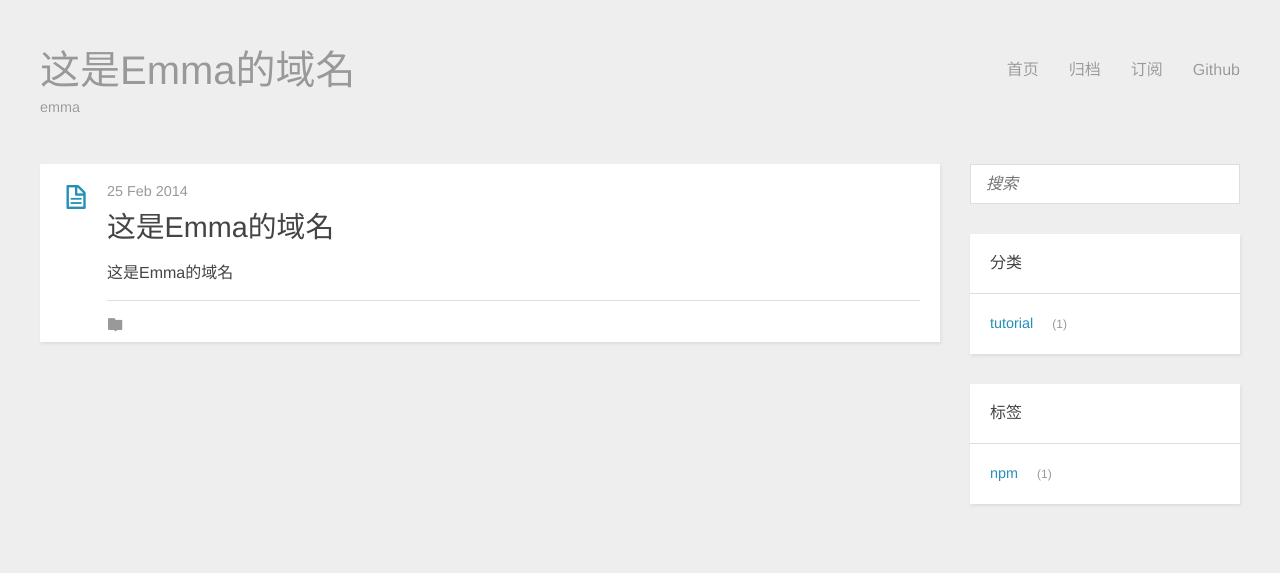
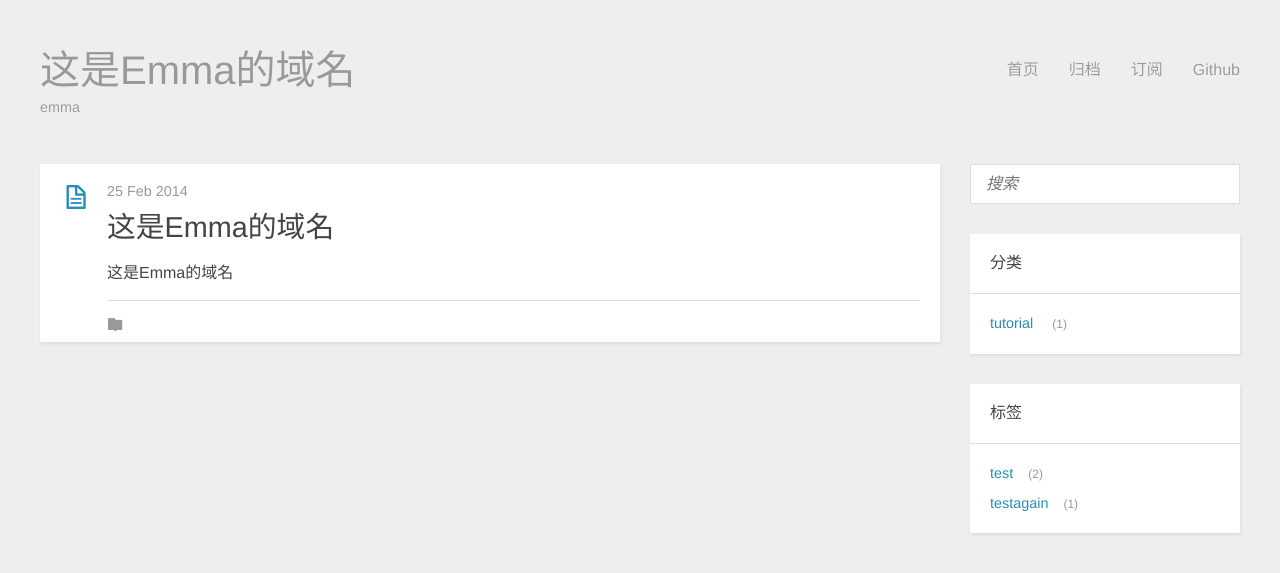
Before and after one commit to juneyang/emma, a Jekyll site: the page built from _posts/2014-02-25-MyEmma.md, in a window 1280 px wide. Shown: the top 573 px of the page. Built offline with Jekyll 4.4.1, drawn with Linux system fonts in a browser that asks for light colours.

Commit message:
add tags.html

```diff
--- a/_layouts/artical.html
+++ b/_layouts/artical.html
@@ -74,7 +74,9 @@
                             <div class="categories">
                             </div>
                             <div class="tags">
-                                {{ page.tags }}
+                                {% for tag in page.tags %}
+                                <a href="/tags.html?tag={{ tag[0] }}"> {{ tag[0] }}</a>
+                                {% endfor %}
                             </div>
                             <div class="clearfix"></div>
                         </footer>
@@ -97,14 +99,16 @@
                     </li>
                 </ul>
             </div>
+
             <div class="widget tag">
                 <h3 class="title">标签</h3>
                 <ul class="entry">
-                    <li><a href="/tags/npm/">npm</a>
-                        <small>1</small>
-                    </li>
+                    {% for tag in site.tags %}
+                        <li><a href="/tags.html?tag={{ tag[0] }}"> {{ tag[0] }}</a><small>{{ tag | last | size }}</small></li>
+                    {% endfor %}
                 </ul>
             </div>
+
         </aside>
         <div class="clearfix"></div>
     </div>
```
